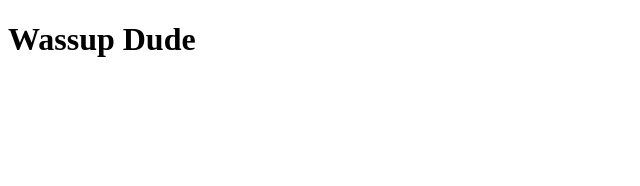
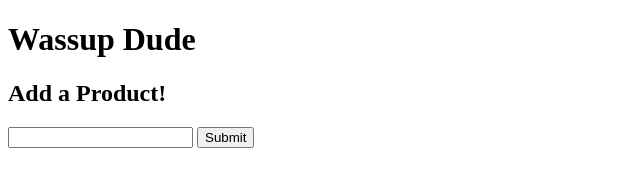
Before and after one commit to BillyFerrara/JS-PP-Frontend, a plain HTML site: page index.html in a window 1280 px wide. Shown: the whole page, without its empty margins (0-640 px from the left). Drawn offline with Linux system fonts and the light colour scheme.

Commit message:
Added event listener to productForm

```diff
--- a/index.html
+++ b/index.html
@@ -7,7 +7,17 @@
 </head>
 <body>
     <h1>Wassup Dude</h1>
+    <div id="pform-container">
+        <h2>Add a Product!</h2>
+        <form id="product-form">
+            <input type="text" id="product-input">
+            <input type="submit">
+        </form>
 
+        <ul id="product-list">
+
+        </ul>
+    </div>
     <script src="./src/index.js"></script>
 </body>
 </html>
--- a/src/index.js
+++ b/src/index.js
@@ -1 +1,7 @@
-console.log("hello there")
+const productForm = document.getElementById('product-form')
+
+productForm.addEventListener("submit", submitProduct);
+
+function submitProduct(){
+    console.log("general kenobi")
+}
```
